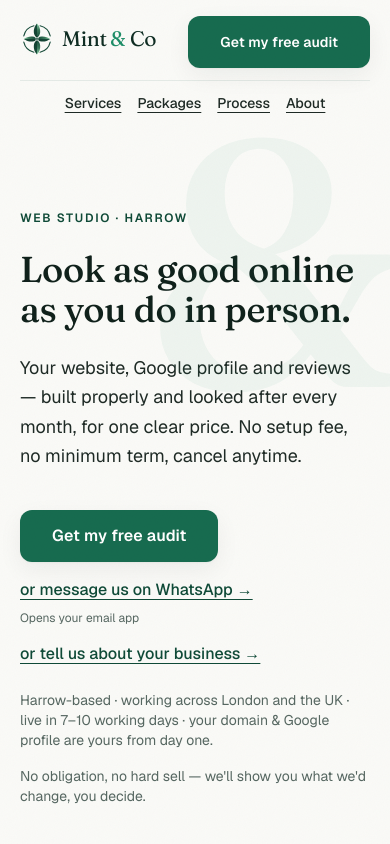
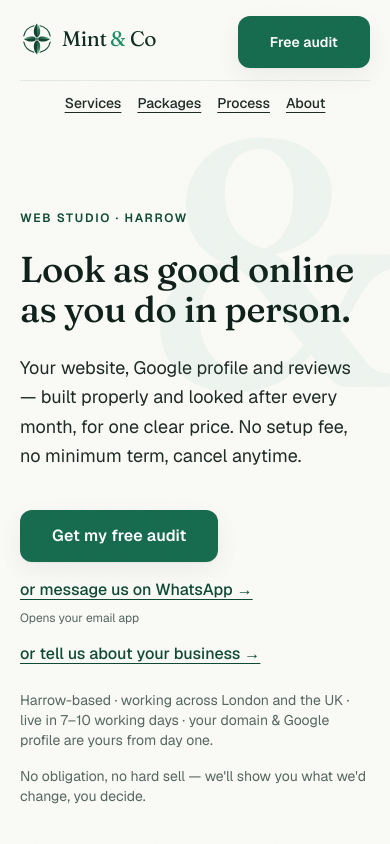
Before and after one commit to osd090521-collab/Mint-Co, a Next.js app: page / in a window 390 px wide. Shown: the top 844 px of the page. Built offline with nearby package versions, Linux system fonts and the light colour scheme.

Commit message:
Tighten mobile header grid and add horizontal-overflow safety net
Header CTA column uses minmax(0,1fr) + min-w-0 so it can shrink instead
of forcing overflow, with a shorter "Free audit" label below sm. Also
adds overflow-x: hidden on html as a defensive backstop.

```diff
--- a/app/components/Header.tsx
+++ b/app/components/Header.tsx
@@ -42,7 +42,7 @@ export function Header() {
         with responsive display classes, which put two identically-labelled
         "Primary" landmarks in the DOM at once.
       */}
-      <div className="mx-auto grid max-w-5xl grid-cols-[auto_1fr] items-center gap-x-6 gap-y-3 px-5 py-4 sm:grid-cols-[auto_1fr_auto] sm:px-8">
+      <div className="mx-auto grid max-w-5xl grid-cols-[auto_minmax(0,1fr)] items-center gap-x-3 gap-y-3 px-5 py-4 sm:grid-cols-[auto_1fr_auto] sm:gap-x-6 sm:px-8">
         <Link
           href="/"
           aria-label="Mint & Co home"
@@ -77,9 +77,10 @@ export function Header() {
         */}
         <Cta
           href="/free-audit?ref=nav"
-          className="col-start-2 row-start-1 min-h-[40px] justify-self-end px-5 text-sm sm:col-start-3"
+          className="col-start-2 row-start-1 min-w-0 justify-self-end whitespace-nowrap px-4 text-sm sm:col-start-3 sm:px-5"
         >
-          Get my free audit
+          <span className="sm:hidden">Free audit</span>
+          <span className="hidden sm:inline">Get my free audit</span>
         </Cta>
       </div>
     </header>
--- a/app/globals.css
+++ b/app/globals.css
@@ -50,6 +50,9 @@ html {
   scroll-behavior: smooth;
   -webkit-text-size-adjust: 100%;
   color-scheme: light;
+  /* Safety net, not the fix — a premium site should never let a stray
+     element push the page into horizontal scroll on mobile. */
+  overflow-x: hidden;
 }
 
 /* The skip-link and the /free-audit "back to top" link both jump to
```
